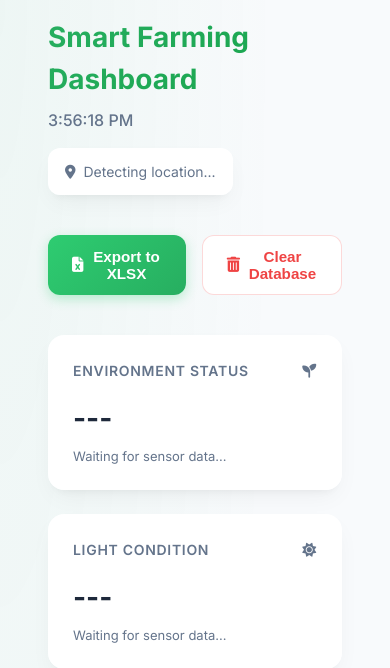
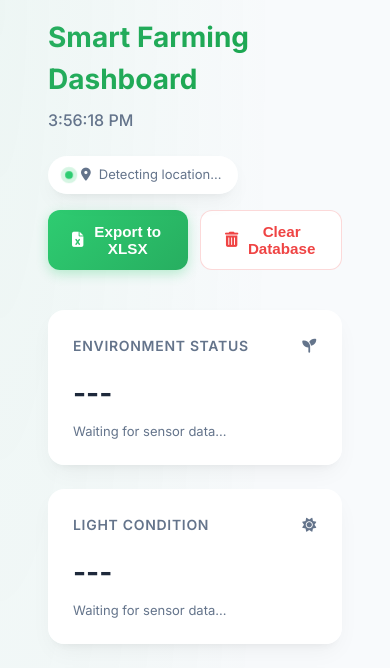
Before and after one commit to adsurkasur/agrocer, a Flask app: page / in a window 390 px wide. Shown: the top 668 px of the page. Run offline with Flask 3, Linux system fonts and the light colour scheme; data that the repository does not hold is empty.

Commit message:
feat: initialize database and implement responsive dashboard UI with status monitoring and data management controls

```diff
--- a/static/css/style.css
+++ b/static/css/style.css
@@ -38,9 +38,26 @@ body {
     padding: 0 2rem;
 }
 
-header {
+.main-header {
+    display: flex;
+    justify-content: space-between;
+    align-items: flex-end;
     margin-bottom: 2.5rem;
+    gap: 2rem;
+    flex-wrap: wrap;
     animation: fadeInDown 0.8s ease-out;
+}
+
+.header-left {
+    flex: 1;
+    min-width: 300px;
+}
+
+.header-right {
+    display: flex;
+    flex-direction: column;
+    align-items: flex-end;
+    gap: 1rem;
 }
 
 h1 {
@@ -61,17 +78,27 @@ h1 {
 }
 
 #locationInfo {
-    margin-top: 1rem;
-    padding: 0.75rem 1rem;
+    padding: 0.5rem 1rem;
     background: var(--card-bg);
     border: 1px solid var(--glass-border);
-    border-radius: 12px;
+    border-radius: 100px; /* Pill style */
     box-shadow: var(--shadow);
     color: var(--text-muted);
-    font-size: 0.875rem;
+    font-size: 0.8125rem;
     display: inline-flex;
     align-items: center;
+    gap: 0.5rem;
     backdrop-filter: blur(8px);
+}
+
+#locationInfo::before {
+    content: '';
+    display: block;
+    width: 8px;
+    height: 8px;
+    background: var(--primary);
+    border-radius: 50%;
+    animation: pulse 2s infinite;
 }
 
 /* =========================
@@ -79,9 +106,7 @@ h1 {
 ========================= */
 .top-actions {
     display: flex;
-    gap: 1rem;
-    margin-bottom: 2.5rem;
-    animation: fadeInUp 0.8s ease-out 0.2s both;
+    gap: 0.75rem;
 }
 
 .btn {
@@ -289,9 +314,19 @@ tbody tr:hover {
     to { opacity: 1; transform: scale(1); }
 }
 
+@keyframes pulse {
+    0% { transform: scale(0.95); box-shadow: 0 0 0 0 rgba(46, 204, 113, 0.7); }
+    70% { transform: scale(1); box-shadow: 0 0 0 6px rgba(46, 204, 113, 0); }
+    100% { transform: scale(0.95); box-shadow: 0 0 0 0 rgba(46, 204, 113, 0); }
+}
+
 /* RESPONSIVE */
 @media (max-width: 640px) {
     body { padding: 1rem; }
+    .main-header { flex-direction: column; align-items: flex-start; gap: 1.5rem; }
+    .header-right { align-items: flex-start; width: 100%; }
+    .top-actions { width: 100%; justify-content: space-between; }
+    .btn { flex: 1; justify-content: center; }
     h1 { font-size: 1.75rem; }
     .status-grid { grid-template-columns: 1fr; }
     .chart-grid { grid-template-columns: 1fr; }
--- a/templates/index.html
+++ b/templates/index.html
@@ -15,15 +15,17 @@
 </head>
 <body>
     <div class="container">
-        <header>
+        <header class="main-header">
+            <div class="header-left">
                 <h1>Smart Farming Dashboard</h1>
                 <div id="liveTime"><i class="far fa-clock"></i> --:--:--</div>
+            </div>
+
+            <div class="header-right">
                 <div id="locationInfo">
-                <i class="fas fa-location-dot" style="margin-right: 0.5rem;"></i> Detecting location...
+                    <i class="fas fa-location-dot"></i>
+                    <span>Detecting location...</span>
                 </div>
-        </header>
-
-        <!-- ACTIONS -->
                 <div class="top-actions">
                     <button class="btn btn-primary" onclick="exportDatabase()">
                         <i class="fas fa-file-excel"></i> Export to XLSX
@@ -32,6 +34,8 @@
                         <i class="fas fa-trash-can"></i> Clear Database
                     </button>
                 </div>
+            </div>
+        </header>
 
         <!-- STATUS SECTION -->
         <div class="status-grid">
```
Also changed, not shown: sensor.db. Lines whose indentation alone changed are shown as unchanged.
